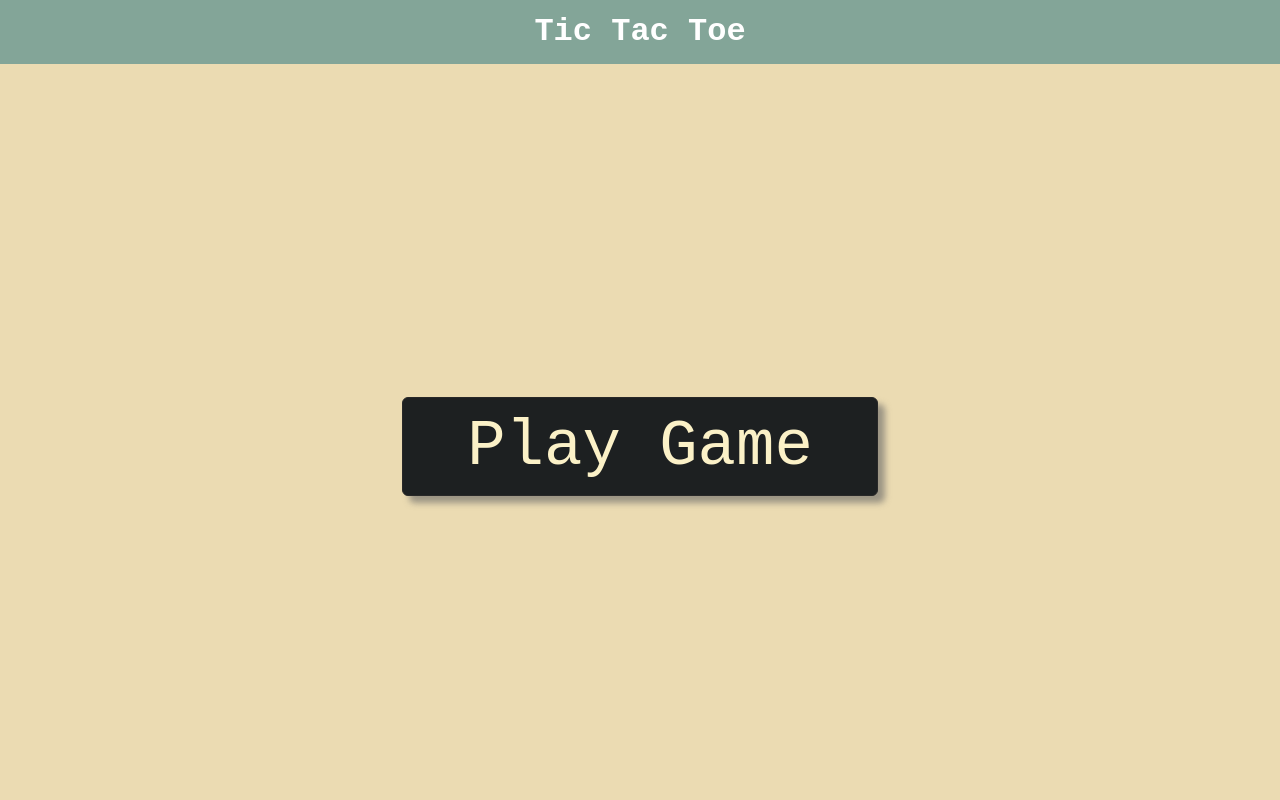
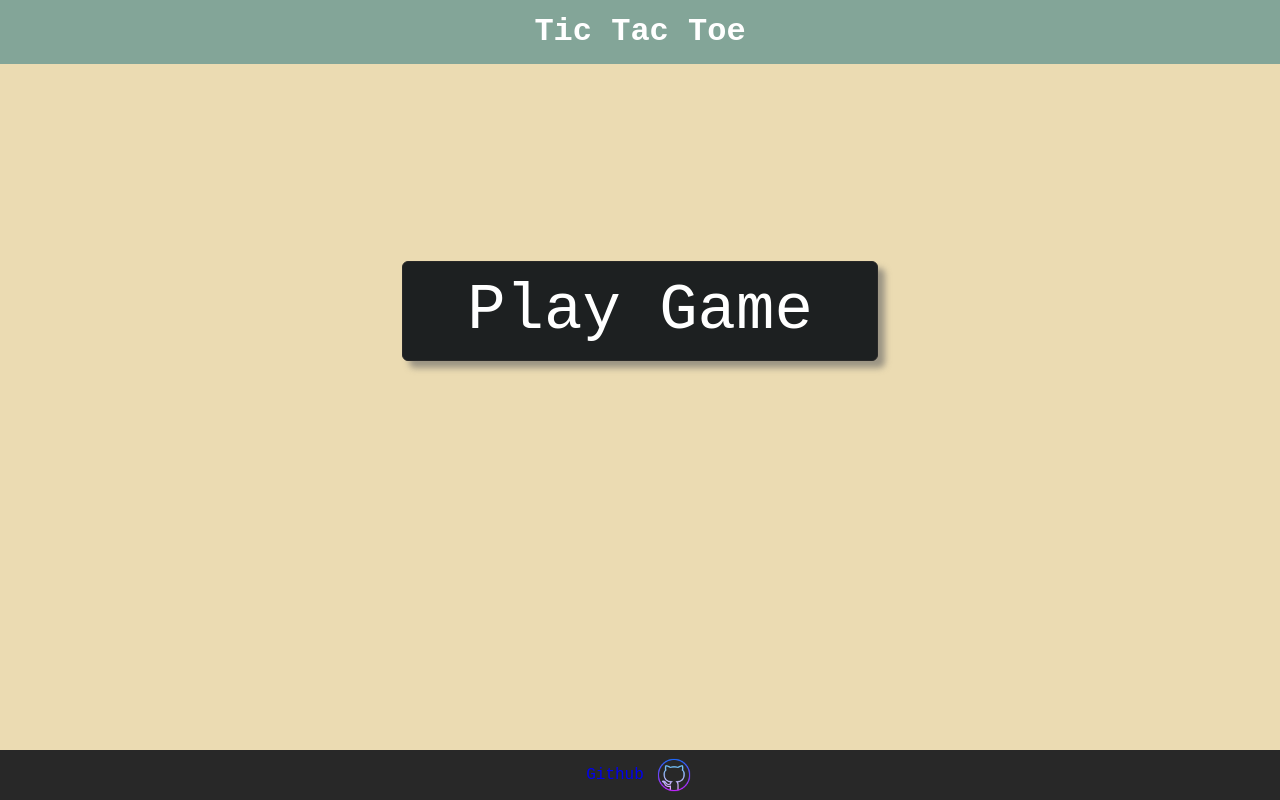
Before and after one commit to Sty6x/Tic-tac-toe, a plain HTML site: page index.html in a window 1280 px wide. Drawn offline with Linux system fonts and the light colour scheme.

Commit message:
done styling button and footer

```diff
--- a/index.html
+++ b/index.html
@@ -1,5 +1,6 @@
 <!DOCTYPE html>
 <html lang="en">
+
 <head>
     <meta charset="UTF-8">
     <meta http-equiv="X-UA-Compatible" content="IE=edge">
@@ -8,6 +9,7 @@
     <script src="scripts.js" defer="true"></script>
     <link rel="stylesheet" href="styles.css">
 </head>
+
 <body>
     <header>
         <h1 class="logo">Tic Tac Toe</h1>
@@ -17,5 +19,14 @@
         <div id="game-board-container">
         </div>
     </main>
+    <footer>
+        <div id="link-container">
+            <a id="link" href="https://github.com/Sty6x/Tic-tac-toe">Github
+                <img id='git-icon' src="./img/icons8-github-64.png"
+                    alt="">
+            </a>
+        </div>
+    </footer>
 </body>
+
 </html>
--- a/styles.css
+++ b/styles.css
@@ -140,6 +140,11 @@ table {
 body {
 
 	font-family: 'Roboto Mono', monospace;
+	display:  flex;
+	flex-direction: column;
+	/* align-content: space-between; */
+	justify-content: space-between;
+	min-height: 100vh;
 }
 
 header {
@@ -183,8 +188,26 @@ header {
 	border-radius: 6px;
 	width: 600px;
 	height: 600px;
+
+	transition-duration: 0.2s;
 }
 
+.finished {
+  animation-name: fadeaway;
+  animation-duration: 3s;
+  animation-fill-mode: forwards;
+}
+@keyframes fadeaway {
+  0% {
+    opacity: 1;
+  }
+  50% {
+    opacity: 0.5;
+  }
+  100% {
+    opacity: 0;
+  }
+}
 
 .cell {
 	border: #282828 1px solid;
@@ -194,16 +217,22 @@ header {
 	justify-content: center;
 	align-items: center;
 	/* padding: 2em; */
+	transition-duration: 0.2s;
+}
+.cell:hover{
+	color: white;
+	cursor: pointer;
+	padding: .5em 2em;
 }
 
 #play-game {
 	border: #282828 1px solid;
 	border-radius: 6px;
-	margin-top: 2.7em;
+	margin-bottom: 5em;
 	font-size: 4rem;
 	font-family: 'Roboto Mono', monospace;
 	background-color: #1d2021;
-	color: #fbf1c7;
+	color: white;
 	transition-duration: 0.4s;
 	box-shadow: 7px 7px 6px rgb(101, 101, 101, .6) ;
 	padding: .2em 1em;
@@ -213,13 +242,37 @@ header {
 
 
 #play-game:hover{
-	background-color: #83a598;
-	/* font-size: 3rem; */
-
-	border: #282828 1px solid;
-	box-shadow: 5px 5px 15px rgb(101, 101, 101, .6) ;
-	color: white;
+	background-color: #fe8019;
+	/* border: #282828 1px solid; */
+	appearance: none;
+	box-shadow: 4px 1px 15px rgb(101, 101, 101, .6) ;
+	color: #32302f;
 	cursor: pointer;
-	padding: .5em 2em;
+	padding: .5em 1.2em;
 
 }
+footer{
+	display: flex;
+	justify-content: center	;
+	align-items: center;
+	background-color: #282828;
+	width:100vw;
+	height: 50px;
+}
+a:link{
+	text-decoration: none;
+}
+a:visited{
+	color: #ebdbb2;
+}
+
+#git-icon{
+	width: 40px;
+	height: 40px;
+}
+#link{
+	display: flex;
+	justify-content: center;
+	align-items: center;
+	gap: 10px;
+}
```
Also changed, not shown: img/icons8-github-48.png (added), img/icons8-github-50.png (added), img/icons8-github-58.png (added), img/icons8-github-64.png (added).
